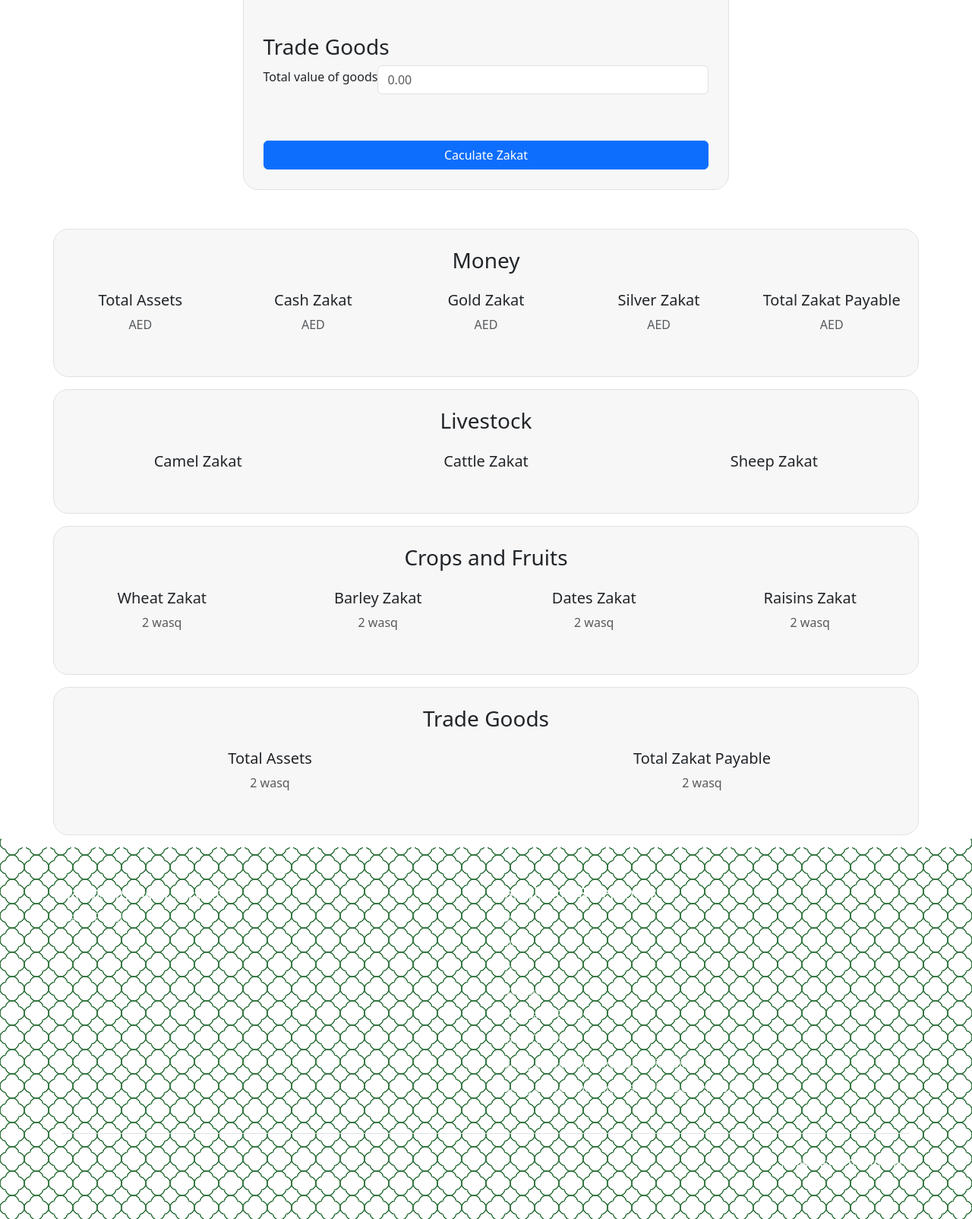
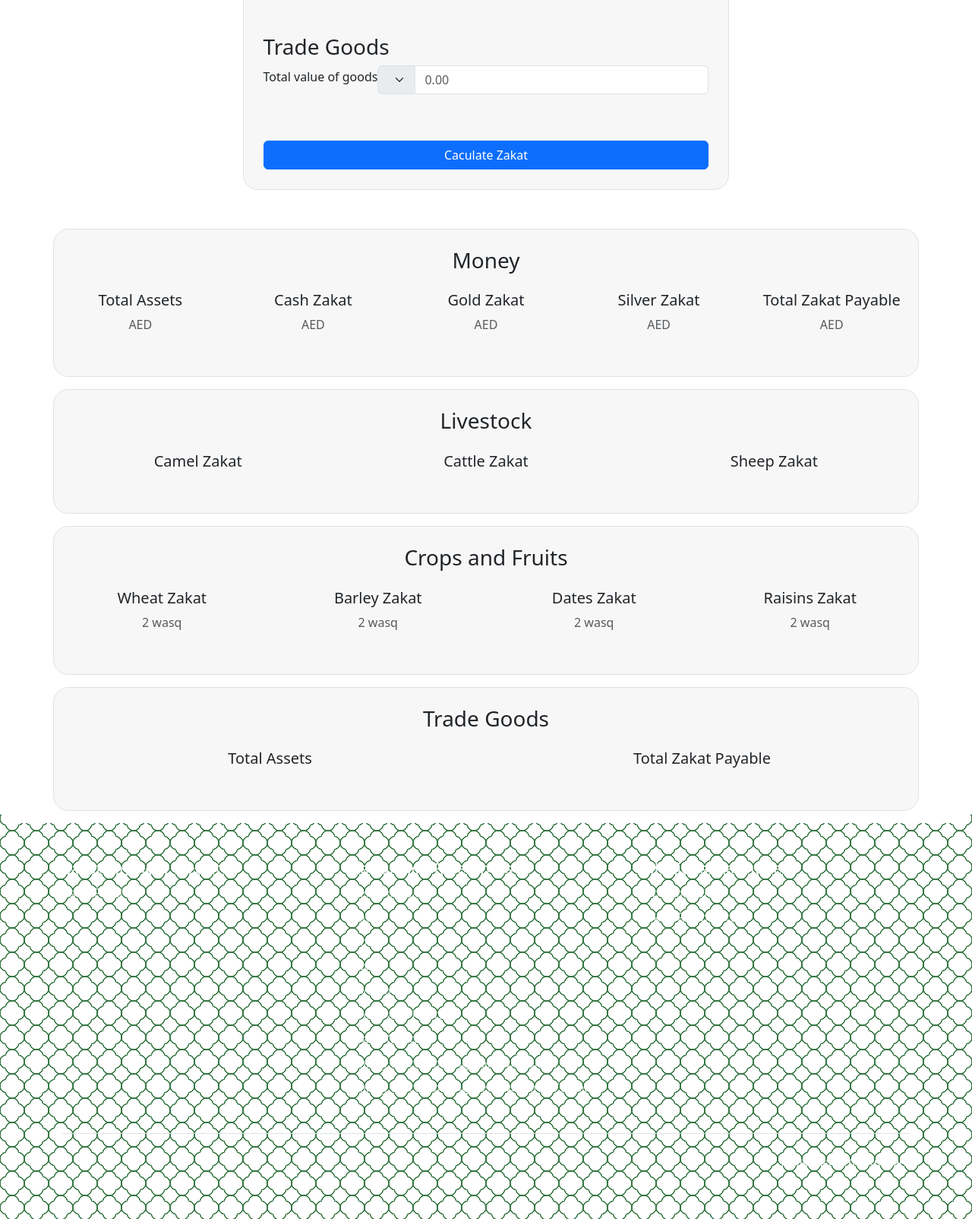
Before and after one commit to Euova/meqdar-al-zakat, a website built with Vite: page index.html in a window 1280 px wide. Shown: the part 1387-2991 px from the top of the page at 76% size. Built offline with nearby package versions, Linux system fonts and the light colour scheme; files whose address does not match are found by name; a web font is replaced by a local one.

Commit message:
Added trade goods frontend implementation

```diff
--- a/index.html
+++ b/index.html
@@ -345,10 +345,17 @@
 
         <section class="mb-5">
           <h3>Trade Goods</h3>
+
           <div class="input-with-label">
             <label for="input-goods" class="form-label"
               >Total value of goods</label
             >
+            <div class="input-group">
+              <select
+                class="form-select"
+                id="input-goods-currency"
+                disabled
+              ></select>
               <input
                 name="goods"
                 type="number"
@@ -357,6 +364,7 @@
                 placeholder="0.00"
                 step="any"
               />
+            </div>
           </div>
         </section>
         <button class="btn btn-primary" type="submit">Caculate Zakat</button>
@@ -452,11 +460,11 @@
             <div class="row">
               <div class="col mb-3">
                 <h5>Total Assets</h5>
-                <p class="p-0 text-body-secondary">2 wasq</p>
+                <p class="p-0 text-body-secondary" id="result-goods-total"></p>
               </div>
               <div class="col mb-3">
                 <h5>Total Zakat Payable</h5>
-                <p class="p-0 text-body-secondary">2 wasq</p>
+                <p class="p-0 text-body-secondary" id="result-goods-zakat"></p>
               </div>
             </div>
           </div>
@@ -468,7 +476,7 @@
       <div class="container">
         <footer class="pt-5">
           <div class="row">
-            <div class="col-6 col-md-6 mb-3">
+            <div class="col col mb-3">
               <h5>Zakat Payment Websites</h5>
               <ul class="nav flex-column">
                 <li class="nav-item mb-2">
@@ -482,9 +490,18 @@
               </ul>
             </div>
 
-            <div class="col-6 col-md-6 mb-3">
+            <div class="col col mb-3">
               <h5>Calculation References</h5>
               <ul class="nav flex-column">
+                <li class="nav-item mb-2">
+                  <a
+                    href="https://islamqa.info/en/answers/2795/what-is-the-nisab-on-paper-money"
+                    target="_blank"
+                    class="nav-link p-0 text-body-secondary"
+                    >Nisab on Cash</a
+                  >
+                </li>
+
                 <li class="nav-item mb-2">
                   <a
                     href="https://islamqa.info/en/answers/50801/zakah-on-savings"
@@ -503,7 +520,10 @@
                   >
                 </li>
                 <li class="nav-item mb-2">
-                  <a href="#" class="nav-link p-0 text-body-secondary"
+                  <a
+                    href="https://islamqa.info/en/answers/64/minimum-amount-nisab-required-to-pay-zakat-in-dollars"
+                    target="_blank"
+                    class="nav-link p-0 text-body-secondary"
                     >Silver</a
                   >
                 </li>
@@ -526,7 +546,9 @@
                   </a>
                 </li>
                 <li class="nav-item mb-2">
-                  <a href="#" class="nav-link p-0 text-body-secondary"
+                  <a
+                    href="https://islamqa.info/en/answers/50726/zakah-on-trade-goods-and-shop-fittings"
+                    class="nav-link p-0 text-body-secondary"
                     >Trade Goods</a
                   >
                 </li>
@@ -548,6 +570,28 @@
                 </li>
               </ul>
             </div>
+
+            <div class="col col mb-3">
+              <h5>Additional Resources</h5>
+              <ul class="nav flex-column">
+                <li class="nav-item mb-2">
+                  <a
+                    href="https://islamqa.info/en/answers/49632/the-difference-between-zakah-on-wealth-and-zakat-al-fitr"
+                    target="_blank"
+                    class="nav-link p-0 text-body-secondary"
+                    >Types of Zakat</a
+                  >
+                </li>
+                <li class="nav-item mb-2">
+                  <a
+                    href="https://islamqa.info/en/answers/46209/categories-of-zakah-recipients"
+                    target="_blank"
+                    class="nav-link p-0 text-body-secondary"
+                    >Zakah Recipients</a
+                  >
+                </li>
+              </ul>
+            </div>
           </div>
 
           <div
--- a/src/main.js
+++ b/src/main.js
@@ -3,17 +3,31 @@ import { calculateZakat } from "./api-fetch.js";
 import { displayResults } from "./result-display.js";
 import { importCurrencyList } from "./currencies-fetch.js";
 
-function initializePage() {
+async function initializePage() {
   // Import currency list into appropraite select inputs
-  importCurrencyList();
+  await importCurrencyList();
+
+  // Sync the cash currency with goods currency
+  syncTradeGoodsCurrency();
 
   // Hide result section
   $("#result-section").hide();
 }
 
+function syncTradeGoodsCurrency() {
+  var selectedText = $("#input-cash-currency option:selected").text(); // Get the text of the selected option
+
+  // Empty input-goods-currency and add the selected option from input-cash-currency
+  $("#input-goods-currency").empty().append(new Option(selectedText));
+}
+
 // On document ready
 $(() => {
   initializePage();
+
+  $("#input-cash-currency").on("change", () => {
+    syncTradeGoodsCurrency();
+  });
 
   $("form").on("submit", async (e) => {
     const formData = handleFormSubmit(e);
--- a/src/result-display.js
+++ b/src/result-display.js
@@ -1,16 +1,16 @@
 function fillMoneyResultBox(
-  totalAssets,
+  moneyTotalAssets,
   cashZakat,
   goldZakat,
   silverZakat,
-  totalZakat,
+  moneyTotalZakat,
   moneyTextFormat
 ) {
-  $("#result-money-total").text(moneyTextFormat.format(totalAssets));
+  $("#result-money-total").text(moneyTextFormat.format(moneyTotalAssets));
   $("#result-cash").text(moneyTextFormat.format(cashZakat));
   $("#result-gold").text(moneyTextFormat.format(goldZakat));
   $("#result-silver").text(moneyTextFormat.format(silverZakat));
-  $("#result-money-zakat").text(moneyTextFormat.format(totalZakat));
+  $("#result-money-zakat").text(moneyTextFormat.format(moneyTotalZakat));
 }
 
 function fillLivestockResultBox(camelZakat, cattleZakat, sheepZakat) {
@@ -41,6 +41,15 @@ function fillCropsResultBox(wheatZakat, barleyZakat, datesZakat, raisinsZakat) {
   $("#result-barley").text(barleyZakat);
   $("#result-dates").text(datesZakat);
   $("#result-raisins").text(raisinsZakat);
+}
+
+function fillGoodsResultBox(
+  goodsTotalAssets,
+  goodsTotalZakat,
+  moneyTextFormat
+) {
+  $("#result-goods-total").text(moneyTextFormat.format(goodsTotalAssets));
+  $("#result-goods-zakat").text(moneyTextFormat.format(goodsTotalZakat));
 }
 
 function scrollToResults(resultSection, offset = 40) {
@@ -80,4 +89,10 @@ export function displayResults(zakatPayable, resultSection) {
     zakatPayable.crops.dates,
     zakatPayable.crops.raisins
   );
+
+  fillGoodsResultBox(
+    zakatPayable.goods.totalAssets,
+    zakatPayable.goods.totalZakat,
+    moneyTextFormat
+  );
 }
--- a/src/style.css
+++ b/src/style.css
@@ -74,7 +74,6 @@ nav {
   flex-direction: column;
   align-items: center;
   justify-content: space-around;
-
   background-color: white;
   border-radius: 1.5vw;
 }
@@ -107,7 +106,7 @@ form {
 .input-group,
 .form-select {
   /* width: auto; */
-  width: 40%;
+  width: 60%;
 }
 
 .form-label {
```
Lines whose indentation alone changed are shown as unchanged.
